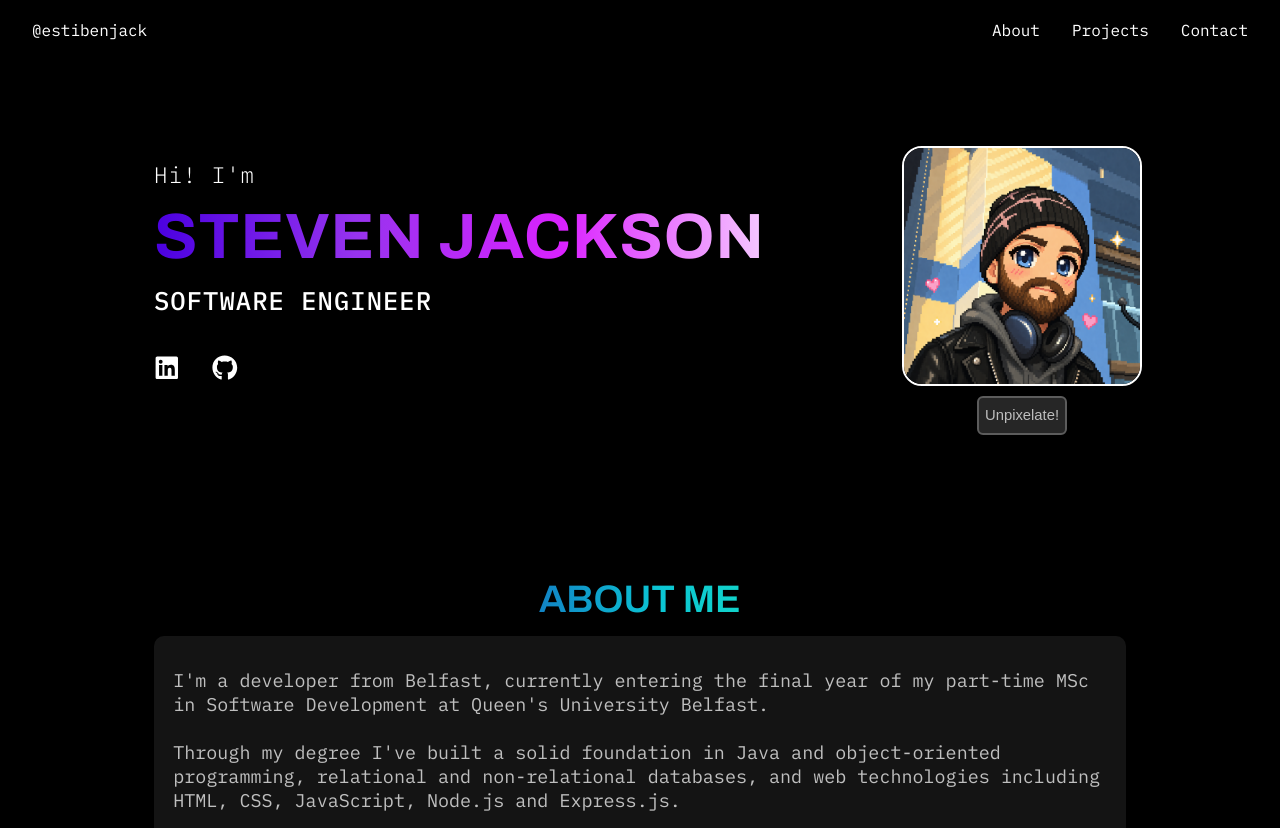
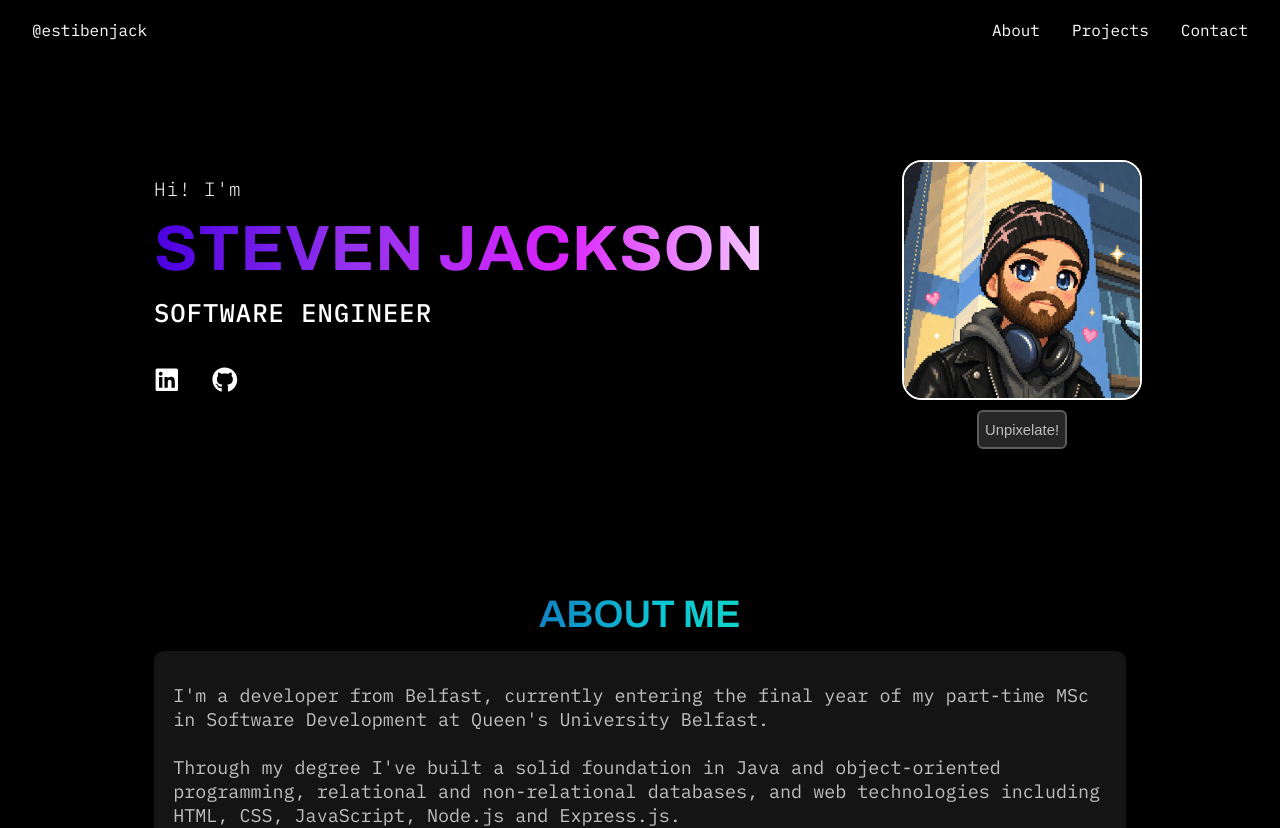
Before and after one commit to estibenjack/portfolio-site, a React (Vite) app in the folder frontend/: page / in a window 1280 px wide. Shown: the top 828 px of the page. Built offline with nearby package versions, Linux system fonts and the light colour scheme.

Commit message:
update css styling

```diff
--- a/frontend/src/style.css
+++ b/frontend/src/style.css
@@ -146,7 +146,7 @@ body {
 /* ------------------*/
 
 .hero-section {
-  padding: 7rem 0 4.3rem;
+  padding: 8rem 0 4.5rem;
   display: flex;
   justify-content: space-between;
   align-items: center;
@@ -160,7 +160,7 @@ body {
 }
 
 .above-name {
-  font-size: 1.4rem;
+  font-size: 1.2rem;
   letter-spacing: 1px;
   font-family: var(--secondary-font);
   font-weight: 300;
```
